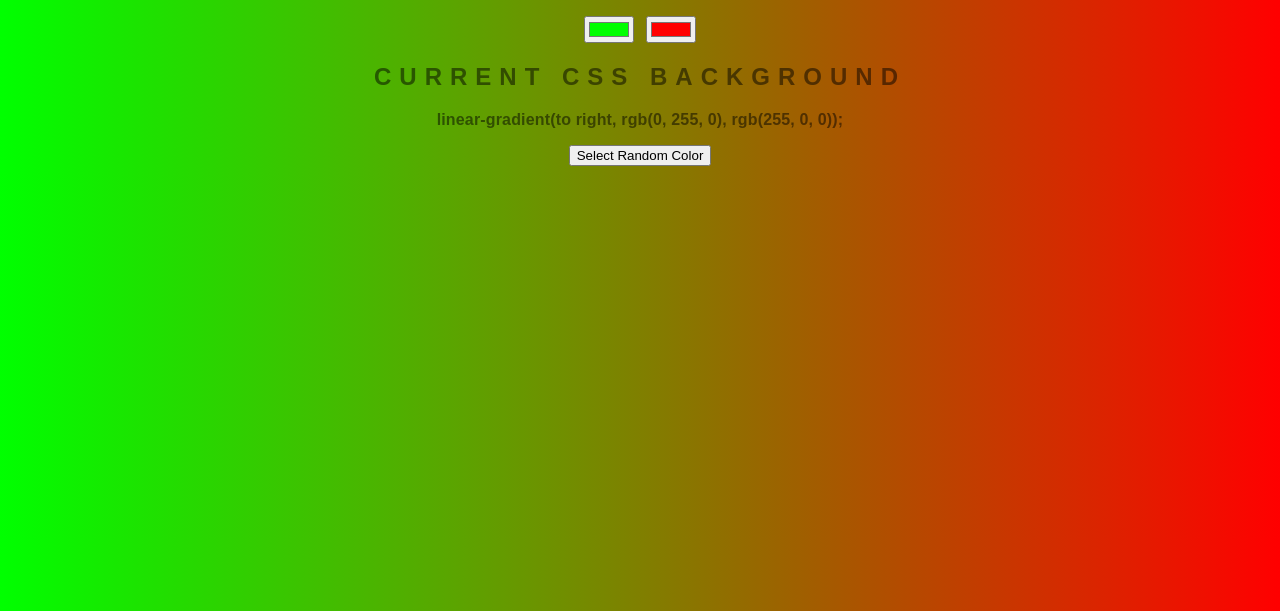
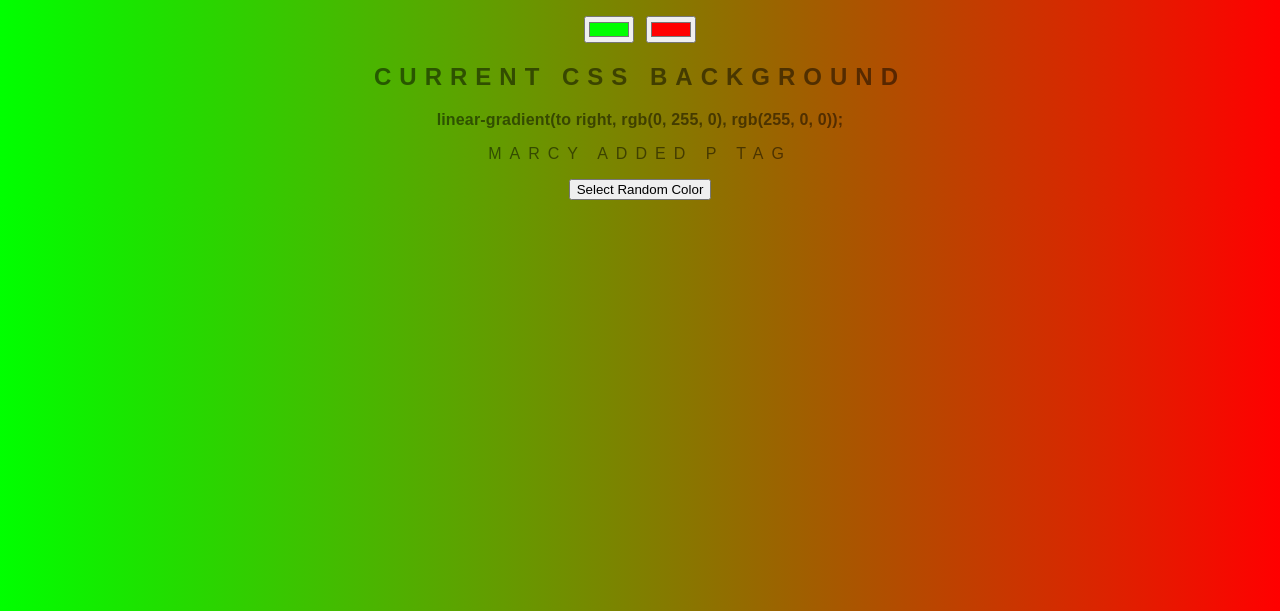
Before and after one commit to alexandreabashia/backgGenerator, a plain HTML site: page index.html in a window 1280 px wide. Shown: the part 189-800 px from the top of the page. Drawn offline with Linux system fonts and the light colour scheme.

Commit message:
marcy added p tag

```diff
--- a/index.html
+++ b/index.html
@@ -16,6 +16,7 @@
 	<input type="color" class="color2" name="color2" value="#FF0000">
 	<h2>Current CSS Background</h2>
 	<h3>add small text with first BRANCH</h3>
+	<p>Marcy added p tag</p>
 	<script src="javascript.js"></script>
 </body>
 
```
